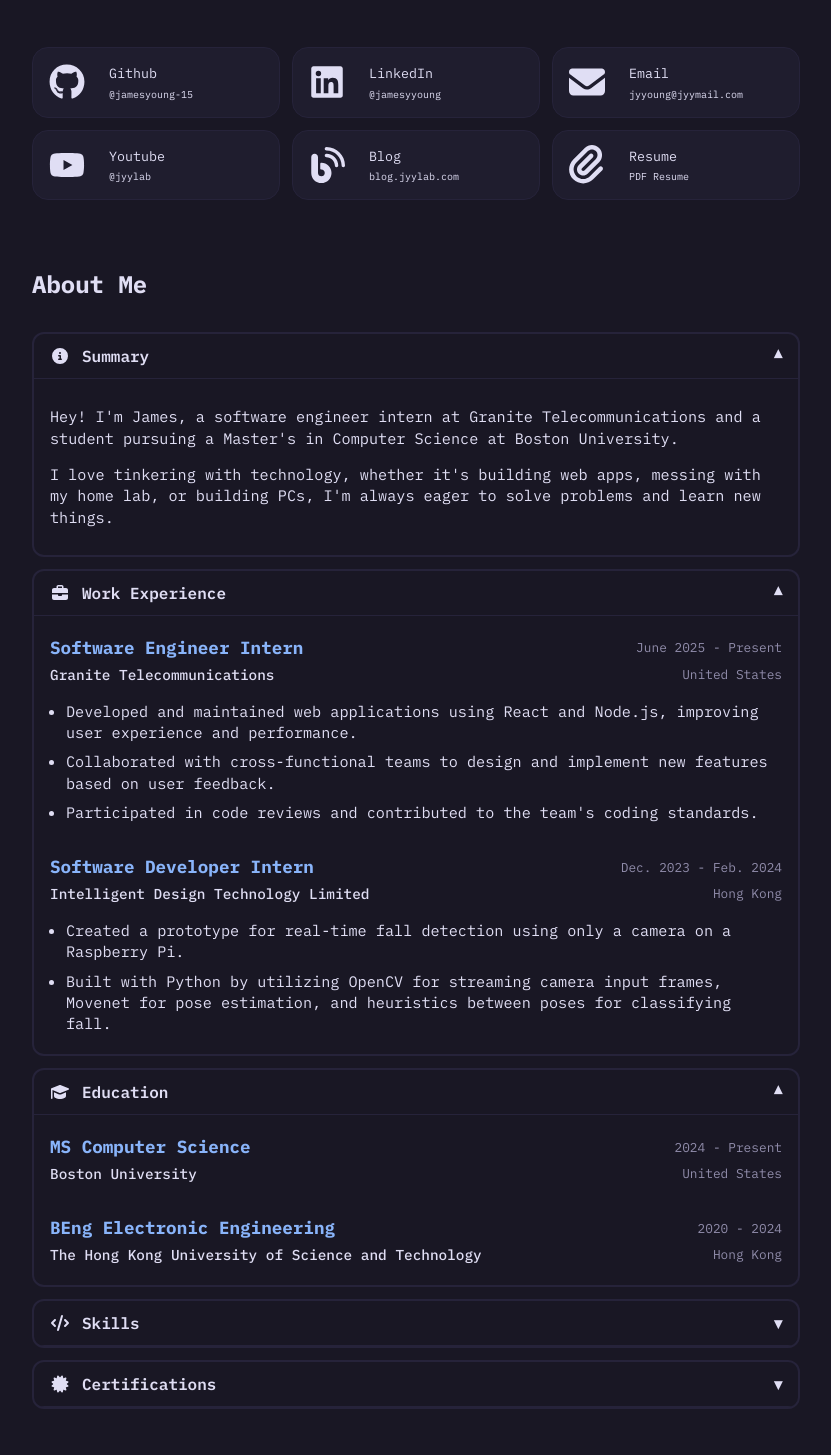
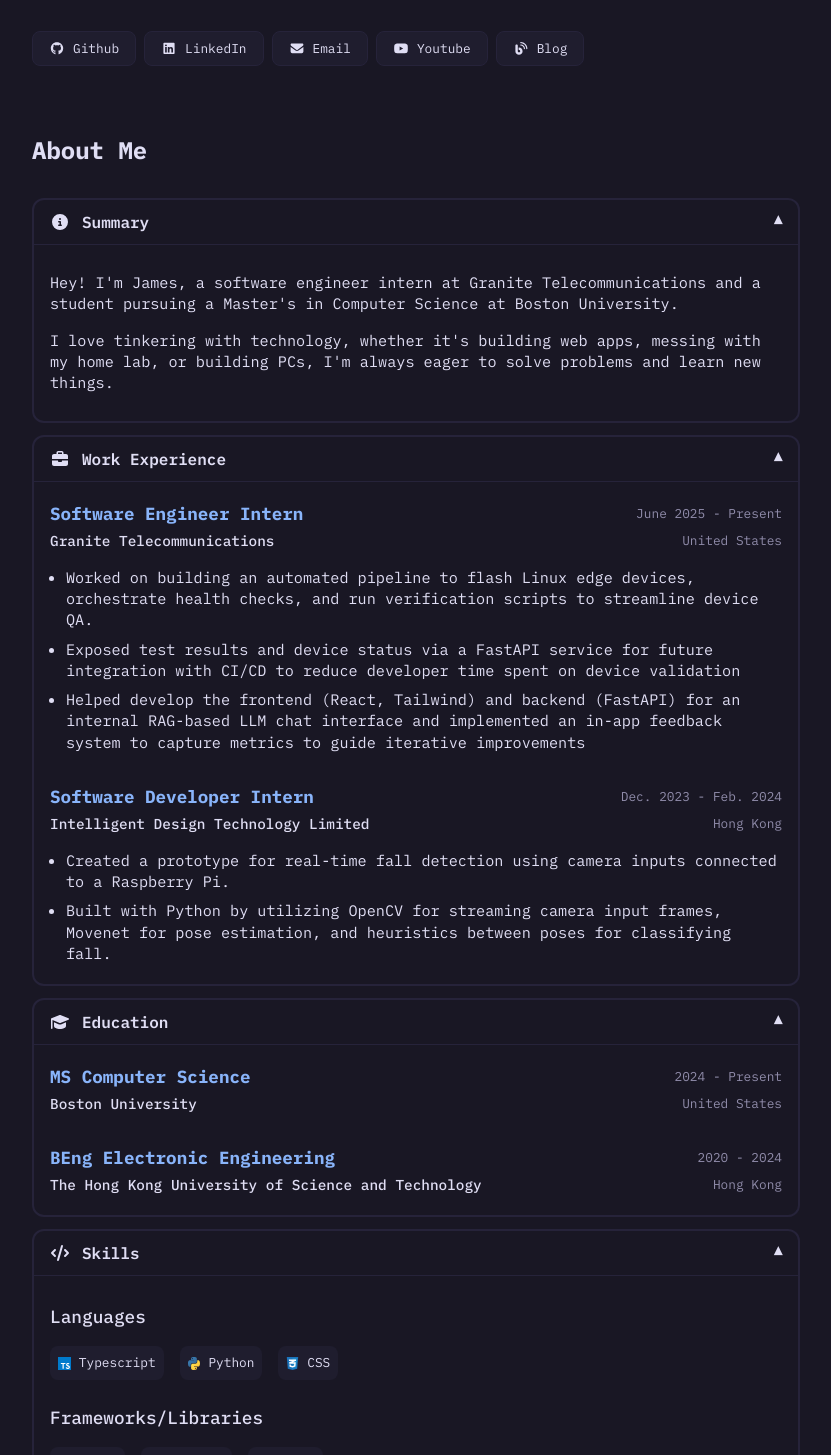
Before and after one commit to jamesyoung-15/jyyoung, a React (Vite) app in the folder frontend/: page / in a window 1280 px wide. Shown: the part 280-1735 px from the top of the page, without its empty margins (224-1055 px from the left). Built offline with nearby package versions, Linux system fonts and the light colour scheme.

Commit message:
fix: quick adjustments

```diff
--- a/frontend/src/components/About/About.css
+++ b/frontend/src/components/About/About.css
@@ -1,5 +1,5 @@
 .about-section {
-  padding: 2rem 0;
+  margin: 2rem 0;
   /* border: 1px solid var(--rp-overlay); */
   display: flex;
   flex-direction: column;
--- a/frontend/src/components/About/About.tsx
+++ b/frontend/src/components/About/About.tsx
@@ -38,6 +38,7 @@
   },
   {
     id: "skills",
+    defaultOpen: true,
     titleIcon: faCode,
     title: "Skills",
     children: <Skills />,
--- a/frontend/src/components/About/Certifications/Certifications.css
+++ b/frontend/src/components/About/Certifications/Certifications.css
@@ -1,8 +1,5 @@
-.certifications ul {
-  margin-left: 1rem;
+.certifications a {
+  display: flex;
+  align-items: center;
+  gap: 0.5rem;
 }
-
-.certifications li {
-  list-style-type: disc;
-  margin-bottom: 0.5rem;
-}
--- a/frontend/src/components/About/Certifications/Certifications.tsx
+++ b/frontend/src/components/About/Certifications/Certifications.tsx
@@ -9,7 +9,7 @@
             href="https://www.credly.com/badges/8c67424d-21d9-49f8-8f44-9f1467c67c58/public_url"
             target="_blank"
           >
-            Red Hat Certified System Administrator (RHCSA)
+            <span>Red Hat Certified System Administrator (RHCSA)</span>
           </a>
         </li>
         <li>
@@ -17,7 +17,7 @@
             href="https://www.credly.com/badges/3db937a4-b8be-4946-b739-1a41739debaf/public_url"
             target="_blank"
           >
-            AWS Certified Solutions Architect (AWS SAA-03)
+            <span>AWS Certified Solutions Architect (AWS SAA-03)</span>
           </a>
         </li>
       </ul>
--- a/frontend/src/components/About/Skills/Skills.css
+++ b/frontend/src/components/About/Skills/Skills.css
@@ -14,8 +14,7 @@
 }
 
 .skills-list {
-  display: grid;
-  grid-template-columns: repeat(auto-fill, minmax(80px, 1fr));
+  display: flex;
   flex-wrap: wrap;
   gap: 1rem;
 }
@@ -23,23 +22,24 @@
 .skills-list-item {
   background-color: var(--rp-surface);
   border-radius: 8px;
-  padding: 0.75rem;
+  padding: 0.5rem;
   text-align: center;
   display: flex;
-  flex-direction: column;
+  justify-content: center;
   align-items: center;
   gap: 0.5rem;
   &:hover {
     box-shadow: 0 4px 8px rgba(0, 0, 0, 0.1);
     background-color: var(--rp-highlight-low);
+    scale: 1.01;
   }
 }
 
 .skills-list-item-icon {
-  width: 2rem;
-  height: 2rem;
+  width: 0.8rem;
+  height: 0.8rem;
 }
 
 .skills-list-item-name {
-  font-size: small;
+  font-size: 0.8rem;
 }
--- a/frontend/src/components/About/Skills/Skills.tsx
+++ b/frontend/src/components/About/Skills/Skills.tsx
@@ -16,7 +16,7 @@
 } from "../../../assets/icons/skills";
 
 const SkillsData = {
-  Technologies: [
+  Languages: [
     { name: "Typescript", icon: typescriptLogo },
     { name: "Python", icon: pythonLogo },
     { name: "CSS", icon: cssLogo },
--- a/frontend/src/components/About/WorkExperience/WorkExperience.tsx
+++ b/frontend/src/components/About/WorkExperience/WorkExperience.tsx
@@ -13,16 +13,20 @@
       <div>
         <ul className="work-experience-list">
           <li>
-            Developed and maintained web applications using React and Node.js,
-            improving user experience and performance.
+            Worked on building an automated pipeline to flash Linux edge
+            devices, orchestrate health checks, and run verification scripts to
+            streamline device QA.
           </li>
           <li>
-            Collaborated with cross-functional teams to design and implement new
-            features based on user feedback.
+            Exposed test results and device status via a FastAPI service for
+            future integration with CI/CD to reduce developer time spent on
+            device validation
           </li>
           <li>
-            Participated in code reviews and contributed to the team's coding
-            standards.
+            Helped develop the frontend (React, Tailwind) and backend (FastAPI)
+            for an internal RAG-based LLM chat interface and implemented an
+            in-app feedback system to capture metrics to guide iterative
+            improvements
           </li>
         </ul>
       </div>
@@ -38,8 +42,8 @@
       <div>
         <ul className="work-experience-list">
           <li>
-            Created a prototype for real-time fall detection using only a camera
-            on a Raspberry Pi.
+            Created a prototype for real-time fall detection using camera inputs
+            connected to a Raspberry Pi.
           </li>
           <li>
             Built with Python by utilizing OpenCV for streaming camera input
--- a/frontend/src/components/Footer/Footer.css
+++ b/frontend/src/components/Footer/Footer.css
@@ -8,7 +8,7 @@
   flex-direction: column;
   justify-content: center;
   align-items: center;
-  margin: 1.5rem auto 0.5rem;
+  margin: 1.5rem auto 1rem;
   gap: 0.5rem;
   font-size: small;
 }
--- a/frontend/src/components/Header/Header.css
+++ b/frontend/src/components/Header/Header.css
@@ -1,5 +1,9 @@
 header {
-  width: full;
+  position: sticky;
+  top: 0;
+  z-index: 50;
+  background-color: var(--rp-base);
+  width: 100%;
   border-bottom: 1px solid var(--rp-overlay);
 }
 
--- a/frontend/src/components/Overview/Overview.css
+++ b/frontend/src/components/Overview/Overview.css
@@ -1,7 +1,7 @@
 .overview-section {
   display: flex;
   flex-direction: column;
-  gap: 3rem;
+  gap: 2rem;
   padding: 1rem 0;
   /* border: 1px solid var(--rp-overlay); */
   border-top: none;
@@ -76,6 +76,26 @@
   color: var(--rp-text);
 }
 
+.overview-links-v2 {
+  display: flex;
+  flex-wrap: wrap;
+  gap: 0.5rem;
+  font-size: 0.8rem;
+}
+
+.overview-link-v2 {
+  display: flex;
+  align-items: center;
+  gap: 0.5rem;
+  padding: 0.5rem 1rem;
+  border: 1px solid var(--rp-overlay);
+  border-radius: 8px;
+  background-color: var(--rp-surface);
+  &:hover {
+    background-color: var(--rp-highlight-low);
+  }
+}
+
 @media (max-width: 900px) {
   .overview-section {
     margin: 0 2rem;
@@ -108,4 +128,7 @@
   .overview-links > *:last-child {
     display: block;
   }
+  .overview-links-v2 {
+    justify-content: center;
+  }
 }
--- a/frontend/src/components/Overview/Overview.tsx
+++ b/frontend/src/components/Overview/Overview.tsx
@@ -6,7 +6,7 @@
   faBriefcase,
   faCompass,
   faEnvelope,
-  faPaperclip,
+  // faPaperclip,
 } from "@fortawesome/free-solid-svg-icons";
 import {
   faGithub,
@@ -46,12 +46,12 @@
     link: "https://blog.jyylab.com",
     handle: "blog.jyylab.com",
   },
-  {
-    text: "Resume",
-    icon: faPaperclip,
-    link: "https://blog.jyylab.com",
-    handle: "PDF Resume",
-  },
+  // {
+  //   text: "Resume",
+  //   icon: faPaperclip,
+  //   link: "https://blog.jyylab.com",
+  //   handle: "PDF Resume",
+  // },
 ];
 
 const Overview = () => {
@@ -79,7 +79,7 @@
           <img src={myPhoto} alt="Hello!" />
         </div>
       </div>
-      <div className="overview-links">
+      {/* <div className="overview-links">
         {contactLinks.map((contactLink, index) => (
           <div key={index} className="overview-link">
             <a href={contactLink.link} target="_blank">
@@ -91,6 +91,25 @@
             </a>
           </div>
         ))}
+      </div> */}
+      <div className="overview-links-container">
+        <div className="overview-links-v2">
+          {contactLinks.map((contactLink, index) => (
+            <a
+              href={contactLink.link}
+              key={index}
+              target="_blank"
+              className="overview-link-v2"
+              rel="noreferrer"
+            >
+              <FontAwesomeIcon
+                icon={contactLink.icon}
+                className="link-icon-v2"
+              />
+              <span>{contactLink.text}</span>
+            </a>
+          ))}
+        </div>
       </div>
     </section>
   );
```
